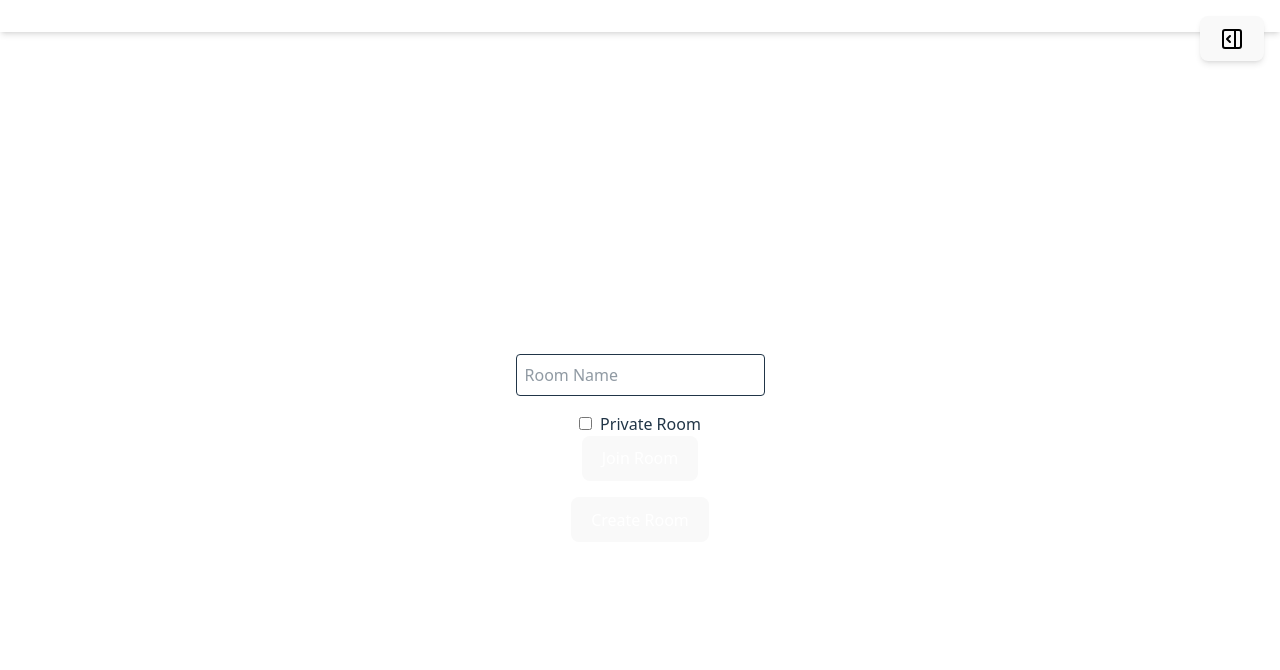
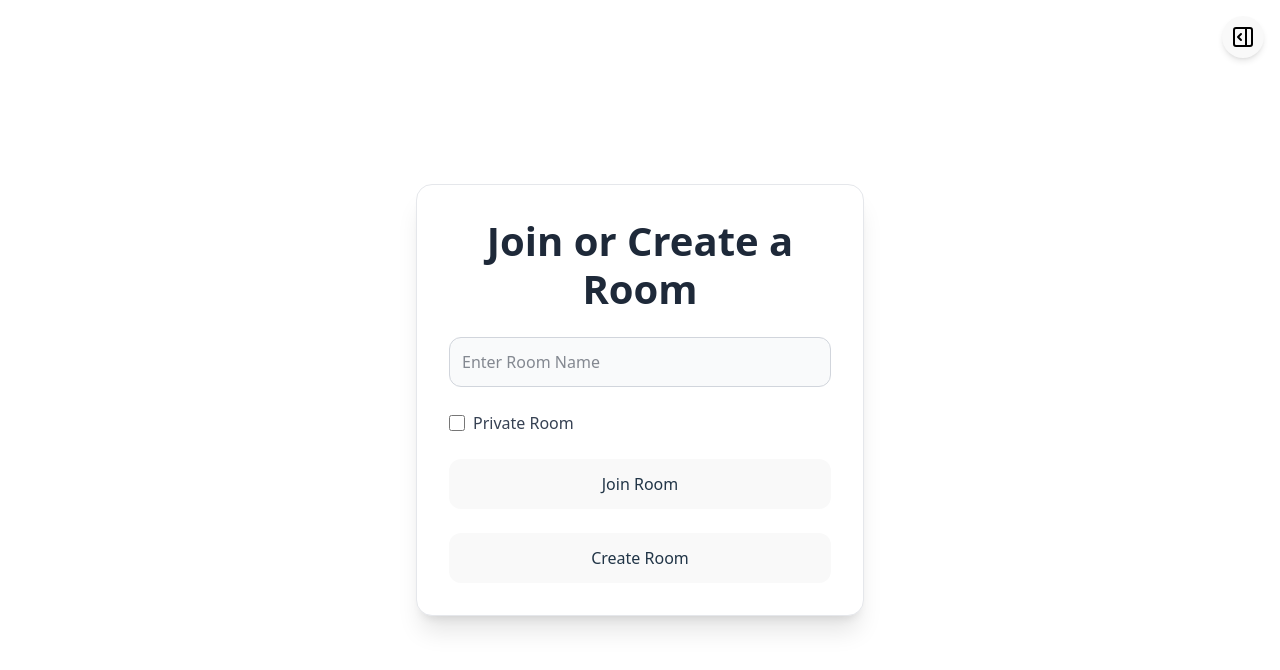
Before and after one commit to RoopakCS/focusly-frontend, a React (Vite) app: page / in a window 1280 px wide. Shown: the top 670 px of the page. Built offline with nearby package versions, Linux system fonts and the light colour scheme; no server answers.

Commit message:
chatbox added video refined

```diff
--- a/src/App.jsx
+++ b/src/App.jsx
@@ -1,26 +1,28 @@
-import { BrowserRouter as Router, Routes, Route } from "react-router-dom";
+import { useState } from "react";
+import { Routes, Route, useLocation } from "react-router-dom";
 import Home from "./pages/Home";
 import RoomPage from "./pages/RoomPage";
 import Dashboard from "./pages/Dashboard";
 import DashboardToggle from "./components/DashboardToggle";
 
 function App() {
+  const [user, setUser] = useState(localStorage.getItem("username") ?? "Guest");
+  const location = useLocation()
   return (
-      <Router>
-        <div className="min-h-screen w-full bg-background text-foreground flex flex-col">
-          <header className="p-4 shadow-md bg-white dark:bg-gray-900">
-            <DashboardToggle />
-          </header>
+        <div className="h-screen w-full bg-background text-foreground flex flex-col">
+        { location.pathname !== "/dashboard" && (
+            <DashboardToggle user={user} setUser={setUser} />
+          )}
 
-          <main className="flex-1 p-4">
+          <main className="flex-1 h-[calc(100vh-64px)]">
             <Routes>
               <Route path="/" element={<Home />} />
-              <Route path="/room/:roomId" element={<RoomPage />} />
-              <Route path="/dashboard" element={<Dashboard />} />
+              <Route path="/room/:roomId" element={<RoomPage user={user} />} />
+              <Route path="/dashboard" element={<Dashboard user={user} setUser={setUser} />} />
             </Routes>
           </main>
         </div>
-      </Router>
+
   );
 }
 
--- a/src/components/ChatBox.jsx
+++ b/src/components/ChatBox.jsx
@@ -1,4 +1,5 @@
 import { useState, useEffect, useRef } from "react";
+import { Send } from "lucide-react";
 import { socket } from "../socket";
 import { Picker } from "emoji-mart";
 import api from "../api/api";
@@ -32,21 +33,37 @@ const ChatBox = ({ user = "Guest", roomId = "general-room" }) => {
   };
 
   return (
-    <div className="chat-container">
-      <div className="messages">
+    <div className="flex flex-col max-w-md mx-auto bg-gray-900 shadow-lg h-9/10">
+      <div className="flex-1 p-4 h-9/10 overflow-y-auto space-y-3 scrollbar-thin scrollbar-thumb-gray-700 scrollbar-track-gray-800">
         {messages.map((msg, idx) => (
-          <div key={idx}><strong>{msg.user}:</strong> {msg.msg}</div>
+          <div
+            key={idx}
+            className="flex items-start space-x-2"
+            title={new Date(msg.time).toLocaleTimeString()}
+          >
+            <span className="font-semibold text-indigo-400">{msg.user}:</span>
+            <p className="text-gray-300 break-words">{msg.msg}</p>
+          </div>
         ))}
         <div ref={messagesEndRef} />
       </div>
 
-      <input
-        value={input}
-        onChange={(e) => setInput(e.target.value)}
-        onKeyDown={(e) => e.key === "Enter" && sendMessage()}
-        placeholder="Type a message"
-      />
-      <button onClick={sendMessage}>Send</button>
+      <div className="flex items-center h-1/10 border-t border-gray-700 p-3 bg-gray-800 sticky">
+        <input
+          type="text"
+          value={input}
+          onChange={(e) => setInput(e.target.value)}
+          onKeyDown={(e) => e.key === "Enter" && sendMessage()}
+          placeholder="Type a message..."
+          className="flex-grow max-w-47 bg-gray-700 text-gray-200 placeholder-gray-400 rounded-lg px-4 py-2 mr-3 focus:outline-none focus:ring-2 focus:ring-indigo-500"
+        />
+        <button
+          onClick={sendMessage}
+          aria-label="Send message"
+        >
+          <Send className="w-5 h-5" />
+        </button>
+      </div>
     </div>
   );
 };
--- a/src/components/DashboardToggle.jsx
+++ b/src/components/DashboardToggle.jsx
@@ -2,14 +2,14 @@ import { useState } from "react"
 import { PanelRightOpen } from "lucide-react"
 import Dashboard from "../pages/Dashboard"
 
-function DashboardToggle() {
+function DashboardToggle({user, setUser}) {
   const [open, setOpen] = useState(false)
 
   return (
     <>
       {
         open ?
-          <Dashboard onClose={() => setOpen(false)} />
+          <Dashboard onClose={() => setOpen(false)} user={user} setUser={setUser} />
         :
           <button
             onClick={() => setOpen(true)}
--- a/src/index.css
+++ b/src/index.css
@@ -1,12 +1,15 @@
 :root {
-  font-family: system-ui, Avenir, Helvetica, Arial, sans-serif;
+  --font-sans: system-ui, Avenir, Helvetica, Arial, sans-serif;
+  --color-text-light: #213547;
+  --color-text-dark: rgba(255, 255, 255, 0.87);
+  --color-bg-light: #ffffff;
+  --color-bg-dark: #1a1a1a;
+  --color-primary: #646cff;
+  --color-primary-hover: #535bf2;
+
+  font-family: var(--font-sans);
   line-height: 1.5;
   font-weight: 400;
-
-  color-scheme: light dark;
-  color: rgba(255, 255, 255, 0.87);
-  background-color: #242424;
-
   font-synthesis: none;
   text-rendering: optimizeLegibility;
   -webkit-font-smoothing: antialiased;
@@ -17,58 +20,68 @@ html, body, #root {
   height: 100%;
   width: 100%;
   margin: 0;
+  padding: 0;
+  background-color: var(--color-bg-dark);
+  color: var(--color-text-dark);
+  display: flex;
+  flex-direction: column;
+  font-family: var(--font-sans);
+}
+
+body {
+  min-height: 100vh;
 }
 
 a {
   font-weight: 500;
-  color: #646cff;
-  text-decoration: inherit;
+  color: var(--color-primary);
+  text-decoration: none;
 }
 a:hover {
-  color: #535bf2;
-}
-
-body {
-  margin: 0;
-  display: flex;
-  place-items: center;
-  min-width: 320px;
-  min-height: 100vh;
+  color: var(--color-primary-hover);
 }
 
 h1 {
-  font-size: 3.2em;
-  line-height: 1.1;
+  font-size: 2.5rem;
+  font-weight: 700;
+  line-height: 1.2;
 }
 
 button {
-  border-radius: 8px;
   border: 1px solid transparent;
-  padding: 0.6em 1.2em;
-  font-size: 1em;
+  font-size: 1rem;
   font-weight: 500;
   font-family: inherit;
-  background-color: #1a1a1a;
+  background-color: var(--color-bg-dark);
+  color: var(--color-text-dark);
   cursor: pointer;
-  transition: border-color 0.25s;
+  transition: border-color 0.25s, background-color 0.25s;
 }
 button:hover {
-  border-color: #646cff;
+  border-color: var(--color-primary);
 }
 button:focus,
 button:focus-visible {
-  outline: 4px auto -webkit-focus-ring-color;
+  outline: 3px solid var(--color-primary);
 }
 
 @media (prefers-color-scheme: light) {
   :root {
+    color: var(--color-text-light);
+    background-color: var(--color-bg-light);
+  }
+
+  html, body, #root {
+    background-color: var(--color-bg-light);
+    color: var(--color-text-light);
+  }
+
+  button {
+    background-color: #f9f9f9;
     color: #213547;
-    background-color: #ffffff;
   }
+
   a:hover {
     color: #747bff;
   }
-  button {
-    background-color: #f9f9f9;
-  }
 }
--- a/src/main.jsx
+++ b/src/main.jsx
@@ -3,7 +3,10 @@ import { createRoot } from 'react-dom/client'
 import './App.css'
 import './index.css'
 import App from './App.jsx'
+import { BrowserRouter as Router, Routes, Route, useLocation } from "react-router-dom";
 
 createRoot(document.getElementById('root')).render(
+  <Router>
     <App />
+  </Router>
 )
--- a/src/pages/Dashboard.jsx
+++ b/src/pages/Dashboard.jsx
@@ -4,18 +4,12 @@ import PomodoroTimer from "../components/PomodoroTimer";
 import TodoList from "../components/TodoList";
 import { useEffect, useState } from "react";
 
-function Dashboard({ onClose }) {
-  const [user, setUser] = useState("Guest");
+function Dashboard({ onClose, user, setUser }) {
   const [isVisible, setIsVisible] = useState(false);
   const toggleVisibility = () => {
     setIsVisible(!isVisible);
-    localStorage.setItem("username", e.target.value);
+    localStorage.setItem("username", user);
   };
-
-  useEffect(() => {
-    localStorage.getItem("username") &&
-      setUser(localStorage.getItem("username"));
-  }, []);
 
   return (
     <div className="fixed inset-0 z-40 bg-white dark:bg-zinc-900 border dark:border-zinc-700 shadow-2xl rounded-2xl m-4 p-6 overflow-y-auto transition-all duration-300">
@@ -39,12 +33,16 @@ function Dashboard({ onClose }) {
         </button>
       </div>
 
+      {
+        onClose &&
         <button
           onClick={onClose}
           className="absolute top-4 right-4 text-gray-500 hover:text-white transition"
         >
           <X className="w-6 h-6" />
         </button>
+
+      }
 
       <h1 className="text-3xl font-bold text-white mb-6">Dashboard</h1>
 
--- a/src/pages/Home.jsx
+++ b/src/pages/Home.jsx
@@ -23,32 +23,42 @@ function Home() {
   };
 
   return (
-    <div className="flex flex-col items-center justify-center h-screen">
+    <div className="h-screen flex items-center justify-center bg-background text-foreground px-4">
+      <div className="w-full max-w-md bg-white dark:bg-gray-900 shadow-xl rounded-2xl p-8 space-y-6 border border-gray-200 dark:border-gray-700 transition-all">
+        <h1 className="text-sm font-bold text-center text-gray-800 dark:text-white">Join or Create a Room</h1>
+
         <input
           type="text"
-        placeholder="Room Name"
+          placeholder="Enter Room Name"
           value={name}
           onChange={(e) => setName(e.target.value)}
-        className="p-2 mb-4 border rounded"
+          className="w-full p-3 rounded-xl border border-gray-300 dark:border-gray-700 bg-gray-50 dark:bg-gray-800 text-gray-900 dark:text-white focus:outline-none focus:ring-2 focus:ring-blue-500"
         />
-      <label>
+
+        <label className="flex items-center space-x-2 text-gray-700 dark:text-gray-300">
           <input
             type="checkbox"
             checked={isPrivate}
             onChange={() => setIsPrivate(!isPrivate)}
-          className="mr-2"
+            className="w-4 h-4 text-blue-600 bg-gray-100 border-gray-300 rounded focus:ring-blue-500 dark:bg-gray-800 dark:border-gray-600"
           />
-        Private Room
+          <span>Private Room</span>
         </label>
-      <button className="bg-blue-500 text-white px-4 py-2 rounded" onClick={joinRoom}>
+
+        <button
+          className="w-full bg-blue-600 hover:bg-blue-700 text-white font-semibold py-3 px-4 rounded-xl transition"
+          onClick={joinRoom}
+        >
           Join Room
         </button>
+
         <button
+          className="w-full bg-green-600 hover:bg-green-700 text-white font-semibold py-3 px-4 rounded-xl transition"
           onClick={handleCreateRoom}
-        className="mt-4 px-4 py-2 bg-blue-500 text-white rounded"
         >
           Create Room
         </button>
+      </div>
     </div>
   )
 }
```
Also changed, not shown: src/pages/RoomPage.jsx (+49 -11 lines). Lines whose indentation alone changed are shown as unchanged.
